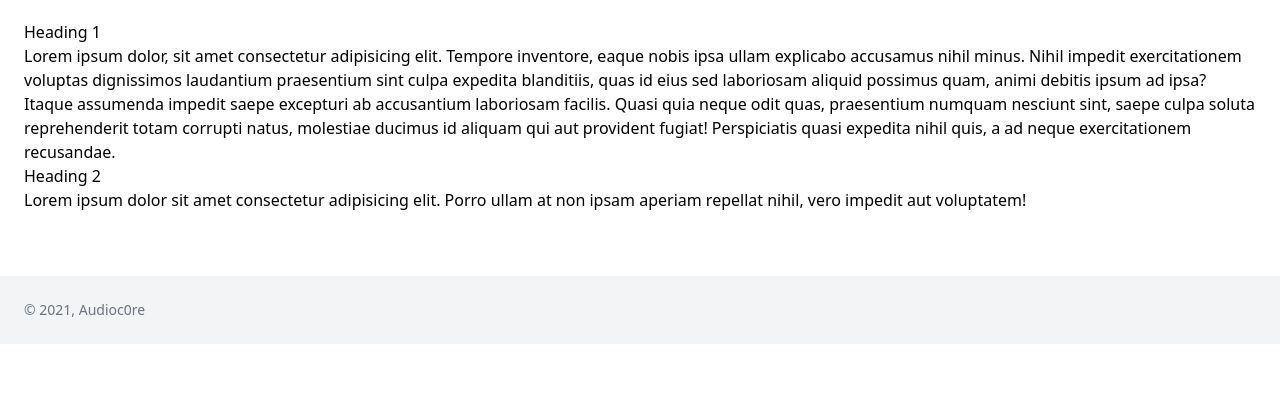
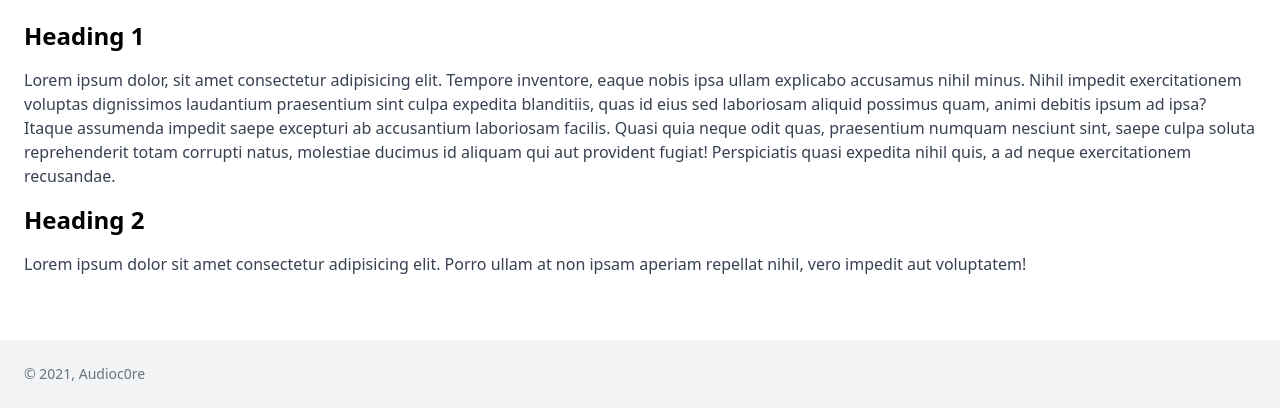
Before and after one commit to humbl3man/audiocore-gatsby-site, a Gatsby site: page /about in a window 1280 px wide. Shown: the part 164-584 px from the top of the page. Built offline with nearby package versions, Linux system fonts and the light colour scheme; Gatsby itself is replaced by a stand-in of ours.

Commit message:
add more global styles

```diff
--- a/src/styles/global.css
+++ b/src/styles/global.css
@@ -11,3 +11,19 @@
 .page a {
   @apply text-purple-600 underline hover:opacity-75;
 }
+.page p,
+.page ul {
+  @apply text-gray-700 mb-4 leading-6;
+}
+
+.page h2,
+.page h3 {
+  @apply font-bold mb-4;
+}
+
+.page h2 {
+  @apply text-2xl;
+}
+.page h3 {
+  @apply text-xl;
+}
```
